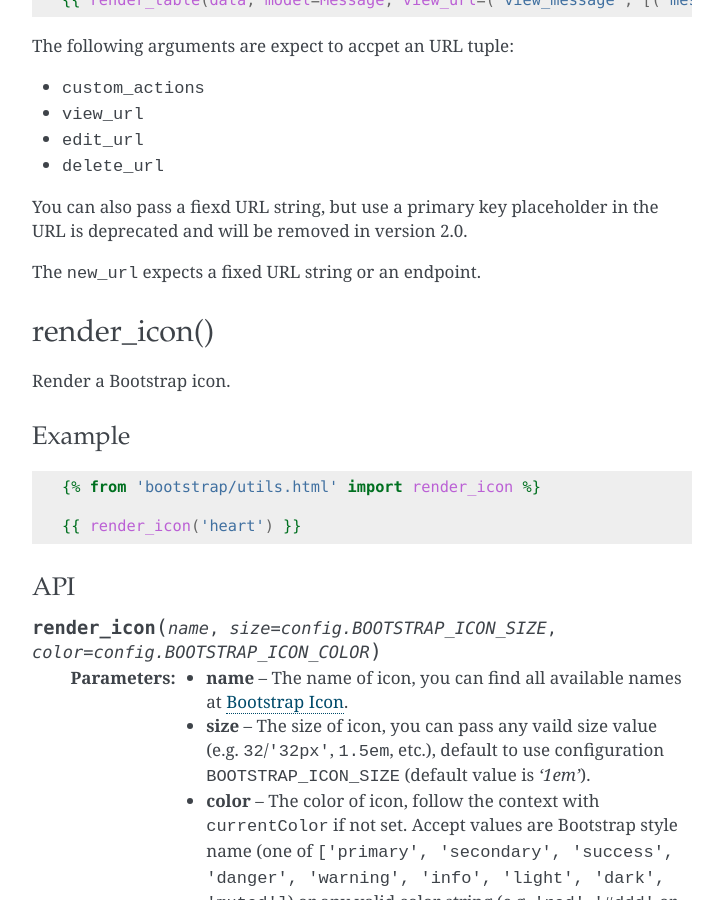
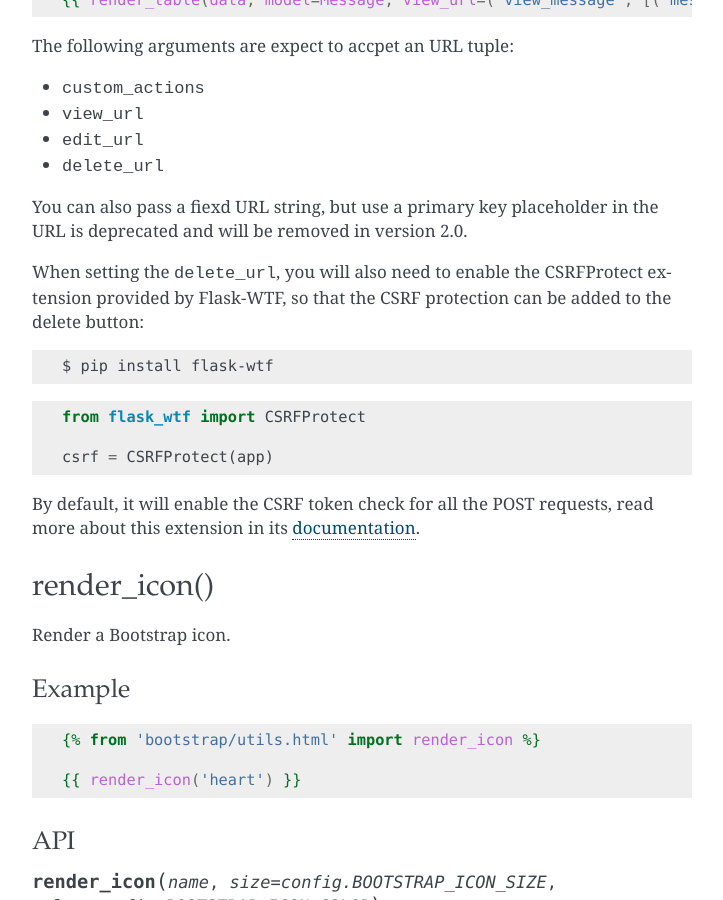
Before and after one commit to VV-YY/bootstrap_flask, a Sphinx documentation site: the page built from docs/macros.rst, in a window 1280 px wide and 900 px high, scrolled down 11151 px. Shown: the whole window, without its empty margins (388-1111 px from the left). Built offline with Sphinx 7.4.7, drawn with Linux system fonts in a browser that asks for light colours.

Commit message:
Check if CSRFProtect is enabled when using table delete action

```diff
--- a/docs/macros.rst
+++ b/docs/macros.rst
@@ -520,7 +520,21 @@ The following arguments are expect to accpet an URL tuple:
 You can also pass a fiexd URL string, but use a primary key placeholder in the URL is deprecated and will be removed
 in version 2.0.
 
-The ``new_url`` expects a fixed URL string or an endpoint.
+When setting the ``delete_url``, you will also need to enable the CSRFProtect extension provided by Flask-WTF, so that
+the CSRF protection can be added to the delete button:
+
+.. code-block:: text
+
+    $ pip install flask-wtf
+
+.. code-block:: python
+
+    from flask_wtf import CSRFProtect
+
+    csrf = CSRFProtect(app)
+
+By default, it will enable the CSRF token check for all the POST requests, read more about this extension in its
+`documentation <https://flask-wtf.readthedocs.io/en/0.15.x/csrf/>`_.
 
 
 render_icon()
```
Also changed, not shown: 1 other file.
